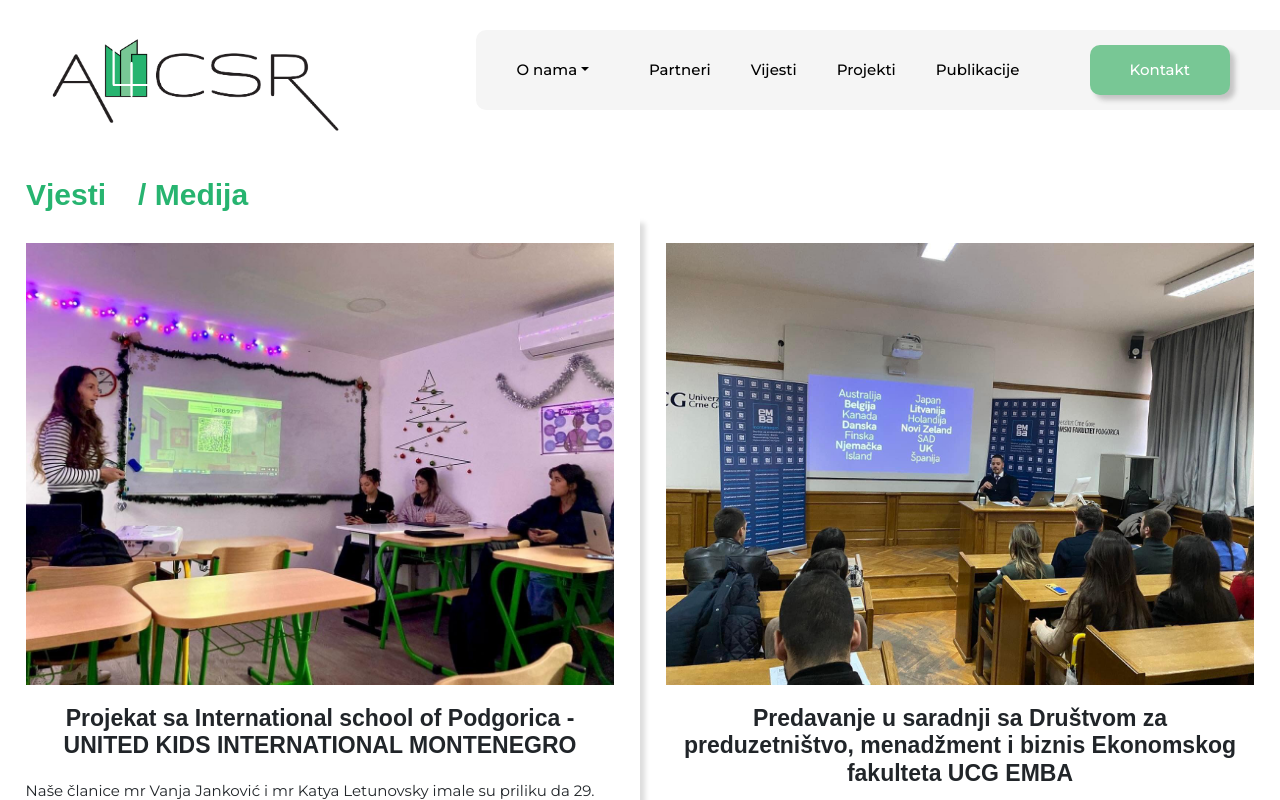
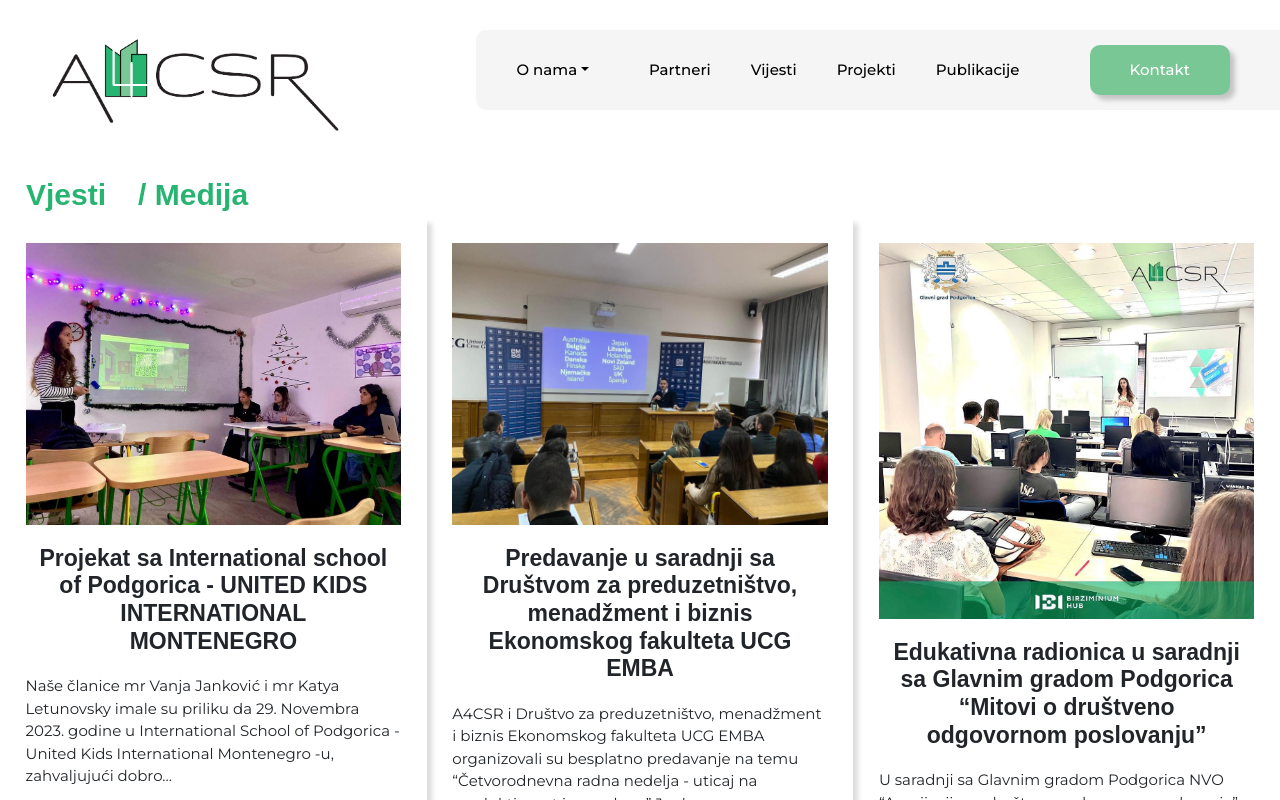
Before and after one commit to mmarakesh/a4csr, a React (Create React App) app: page /vjesti in a window 1280 px wide. Shown: the top 800 px of the page. Built offline with nearby package versions, Linux system fonts and the light colour scheme; a web font is replaced by a local one.

Commit message:
fixed bug Vijesti

```diff
--- a/src/Components/Vjesti/Vjesti.css
+++ b/src/Components/Vjesti/Vjesti.css
@@ -108,15 +108,9 @@ color: #27B470;
     }
 }
 @media all and (max-width: 1280px) {
-    /* .vjesti-three-all {
-        flex-wrap: wrap;
-        width: 100%;
-        margin: auto;
+    .vjesti-card {
+        width: 400px;
     }
-    .vjesti-three-card {
-        width: 50%;
-        margin: auto;
-    } */
 }
 @media all and (max-width: 1024px) {
     .vjesti-header {
```
Also changed, not shown: src/App.css (line endings or trailing spaces).
